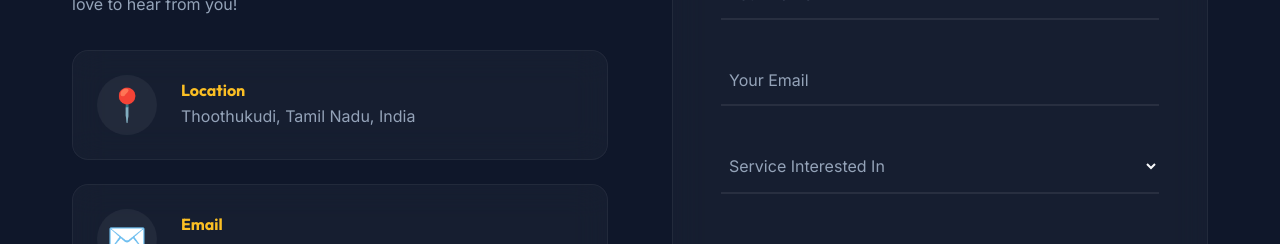
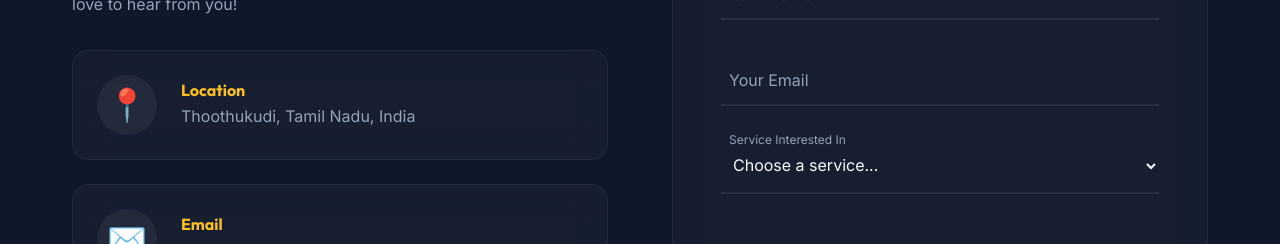
Before and after one commit to oswaldstack/elshadaiproductions, a React (Vite) app: page / in a window 1280 px wide. Shown: the part 4580-4824 px from the top of the page. Built offline with nearby package versions, Linux system fonts and the light colour scheme.

Commit message:
style: fix select label overlapping arrow by permanently floating it

```diff
--- a/src/components/Contact.css
+++ b/src/components/Contact.css
@@ -98,6 +98,11 @@
   pointer-events: none;
 }
 
+.modern-form select ~ label {
+  top: -0.5rem;
+  font-size: 0.75rem;
+}
+
 .modern-form input:focus ~ label,
 .modern-form input:not(:placeholder-shown) ~ label,
 .modern-form select:focus ~ label,
--- a/src/components/Contact.jsx
+++ b/src/components/Contact.jsx
@@ -89,7 +89,7 @@ const Contact = () => {
               </div>
               <div className="form-group">
                 <select id="service" name="service" required defaultValue="">
-                  <option value="" disabled hidden></option>
+                  <option value="" disabled hidden>Choose a service...</option>
                   <option value="music-production">Music Production</option>
                   <option value="video-production">Video Production</option>
                   <option value="live-streaming">Live Streaming</option>
```
